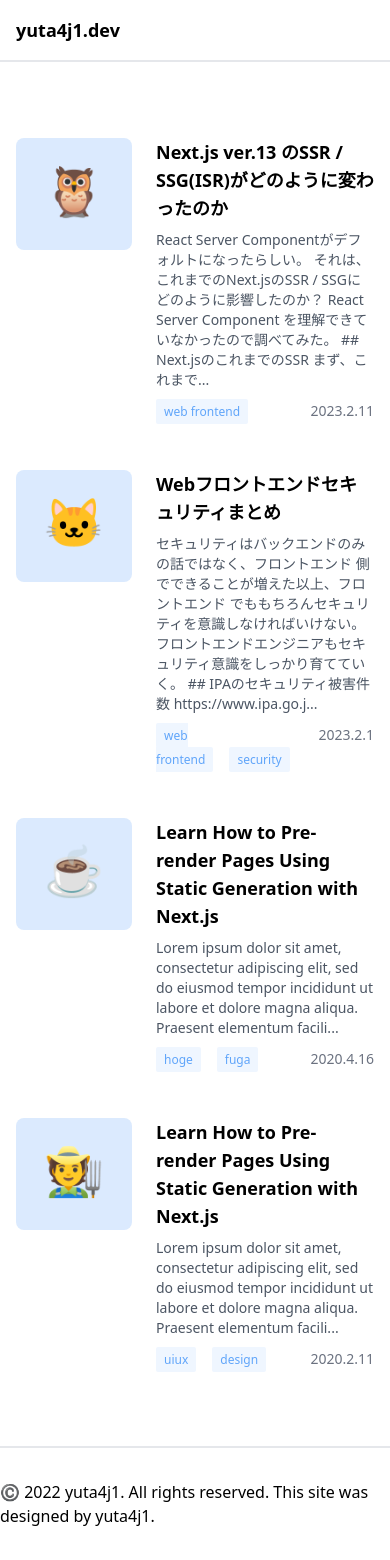
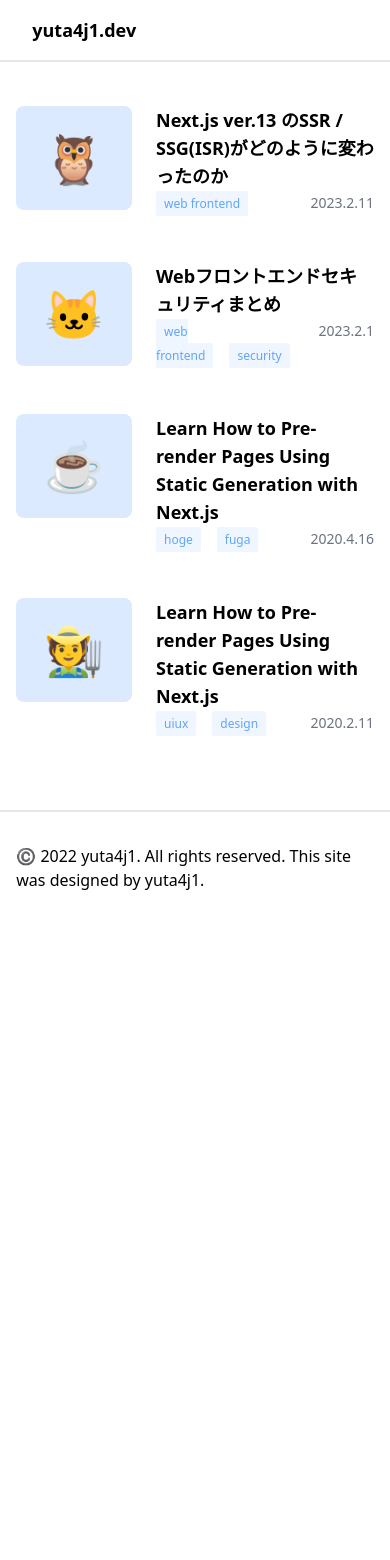
Before and after one commit to yuta4j1/yuta4j1.dev, a Next.js app: page / in a window 390 px wide. After the commit the page ends 924 px from the top, so only its background shows below. Built offline with nearby package versions, Linux system fonts and the light colour scheme.

Commit message:
fix: responsive

```diff
--- a/app/layout.tsx
+++ b/app/layout.tsx
@@ -10,6 +10,8 @@ export default function RootLayout({
 }) {
   return (
     <html lang="ja">
+      <meta charSet="UTF-8" />
+      <meta name="viewport" content="width=device-width, initial-scale=1.0" />
       <body>
         <Header />
         {children}
--- a/app/post/[slug]/page.tsx
+++ b/app/post/[slug]/page.tsx
@@ -14,8 +14,16 @@ export default async function PostEntry({
   const post = await getPostBySlug(slug, ['slug', 'title', 'content'])
 
   return (
-    <main>
-      <div className={classNames('flex', 'justify-center', 'mt-10')}>
+    <main className={classNames('flex', 'justify-center', 'mt-10')}>
+      <div
+        className={classNames(
+          'sm:w-11/12',
+          'md:w-11/12',
+          'lg:w-9/12',
+          'xl:w-7/12',
+          'w-11/12'
+        )}
+      >
         <Article title={post.title} mdText={post.content} />
       </div>
     </main>
--- a/components/Article/Article.tsx
+++ b/components/Article/Article.tsx
@@ -10,15 +10,7 @@ export const Article: React.FC<{ title: string; mdText: string }> = ({
   mdText,
 }) => {
   return (
-    <article
-      className={classNames(
-        'md:w-11/12',
-        'lg:w-9/12',
-        'xl:w-7/12',
-        'mb-16',
-        'leading-relaxed'
-      )}
-    >
+    <article className={classNames('mb-16', 'leading-relaxed')}>
       <div
         className={classNames('w-12', 'h-2', 'bg-blue-400', 'mx-6', 'mb-6')}
       ></div>
--- a/components/ArticleCard/ArticleCard.tsx
+++ b/components/ArticleCard/ArticleCard.tsx
@@ -6,7 +6,7 @@ import type { Post } from '../../interfaces/post'
 import nodeEmoji from 'node-emoji'
 
 const mdContentOutset = (content: string): string => {
-  return content.slice(0, 150) + '...'
+  return content.slice(0, 100) + '...'
 }
 
 type ArticleCardProps = Post
@@ -20,7 +20,6 @@ export const ArticleCard: React.FC<ArticleCardProps> = ({
   emoji,
 }) => {
   return (
-    <div className={classNames('flex', 'justify-center')}>
     <article
       className={classNames(
         'px-4',
@@ -38,7 +37,6 @@ export const ArticleCard: React.FC<ArticleCardProps> = ({
               'bg-blue-100',
               'rounded-lg',
               'p-7',
-                'h-28',
               'text-center'
             )}
           >
@@ -47,13 +45,21 @@ export const ArticleCard: React.FC<ArticleCardProps> = ({
             </span>
           </div>
         </Link>
-          <div className={classNames('ml-6')}>
+        <div className={classNames('ml-6', 'w-full')}>
           <p className={classNames('font-semibold', 'text-lg')}>
             <Link href={`/post/${slug}`}>{title}</Link>
           </p>
-            <p className={classNames('py-2', 'text-sm', 'text-gray-600')}>
+          <p
+            className={classNames(
+              'py-2',
+              'text-sm',
+              'text-gray-600',
+              'max-sm:hidden'
+            )}
+          >
             {mdContentOutset(content)}
           </p>
+
           <div className={classNames('flex')}>
             <div>{tags && tags.map((v, i) => <Tag key={i}>{v}</Tag>)}</div>
             <div className={classNames('ml-auto')}>
@@ -65,6 +71,5 @@ export const ArticleCard: React.FC<ArticleCardProps> = ({
         </div>
       </div>
     </article>
-    </div>
   )
 }
--- a/components/Footer/Footer.tsx
+++ b/components/Footer/Footer.tsx
@@ -1,16 +1,5 @@
 import React from 'react'
 import classNames from 'classnames'
-
-/*
-.footer {
-  display: flex;
-  flex: 1;
-  padding: 2rem 0;
-  border-top: 1px solid #eaeaea;
-  justify-content: center;
-  align-items: center;
-}
-*/
 
 export const Footer = () => {
   return (
@@ -24,7 +13,20 @@ export const Footer = () => {
         'items-center'
       )}
     >
-      ©️ 2022 yuta4j1. All rights reserved. This site was designed by yuta4j1.
+      <div
+        className={classNames(
+          'sm:w-11/12',
+          'md:w-11/12',
+          'lg:w-9/12',
+          'xl:w-7/12',
+          'w-11/12'
+        )}
+      >
+        <span className={classNames('w-full', 'text-center')}>
+          ©️ 2022 yuta4j1. All rights reserved. This site was designed by
+          yuta4j1.
+        </span>
+      </div>
     </footer>
   )
 }
--- a/components/Header/Header.tsx
+++ b/components/Header/Header.tsx
@@ -6,7 +6,22 @@ import '../../styles/globals.css'
 export const Header = () => {
   return (
     <nav
-      className={classNames('border-solid', 'border-b-2', 'border-gray-200')}
+      className={classNames(
+        'flex',
+        'justify-center',
+        'border-solid',
+        'border-b-2',
+        'border-gray-200'
+      )}
+    >
+      <div
+        className={classNames(
+          'sm:w-11/12',
+          'md:w-11/12',
+          'lg:w-9/12',
+          'xl:w-7/12',
+          'w-11/12'
+        )}
       >
         <ul className={classNames('list-none', 'flex')}>
           <li className={classNames('p-4', 'sm:p-8', 'md:p-4')}>
@@ -15,6 +30,7 @@ export const Header = () => {
             </p>
           </li>
         </ul>
+      </div>
     </nav>
   )
 }
--- a/components/PostList/PostList.tsx
+++ b/components/PostList/PostList.tsx
@@ -5,7 +5,16 @@ import type { Post } from '../../interfaces/post'
 
 export const PostList: React.FC<{ posts: Post[] }> = ({ posts }) => {
   return (
-    <div className={classNames('grid', 'gap-6', 'my-16')}>
+    <div
+      className={classNames(
+        'grid',
+        'gap-6',
+        'max-sm:mt-8',
+        'max-sm:mb-16',
+        'my-16',
+        'w-full'
+      )}
+    >
       {posts.map(v => (
         <ArticleCard key={v.slug} {...v} />
       ))}
```
Lines whose indentation alone changed are shown as unchanged.
